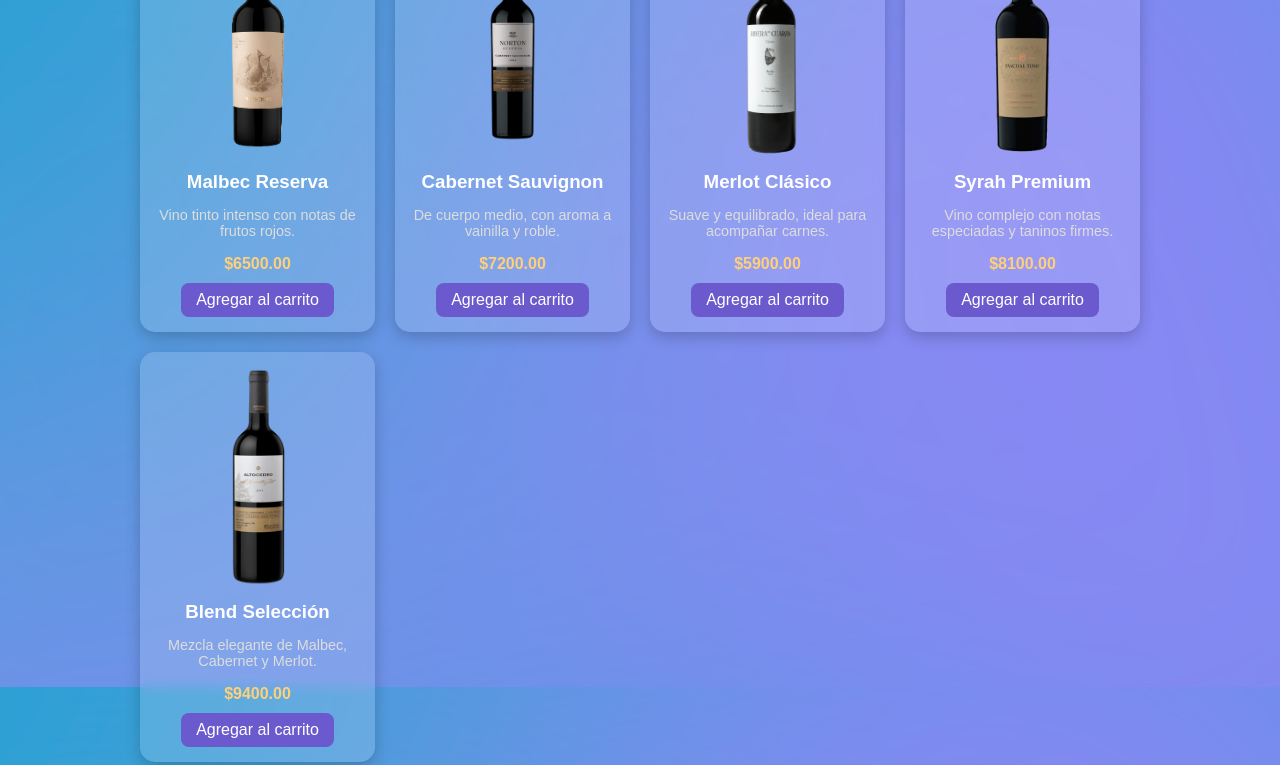
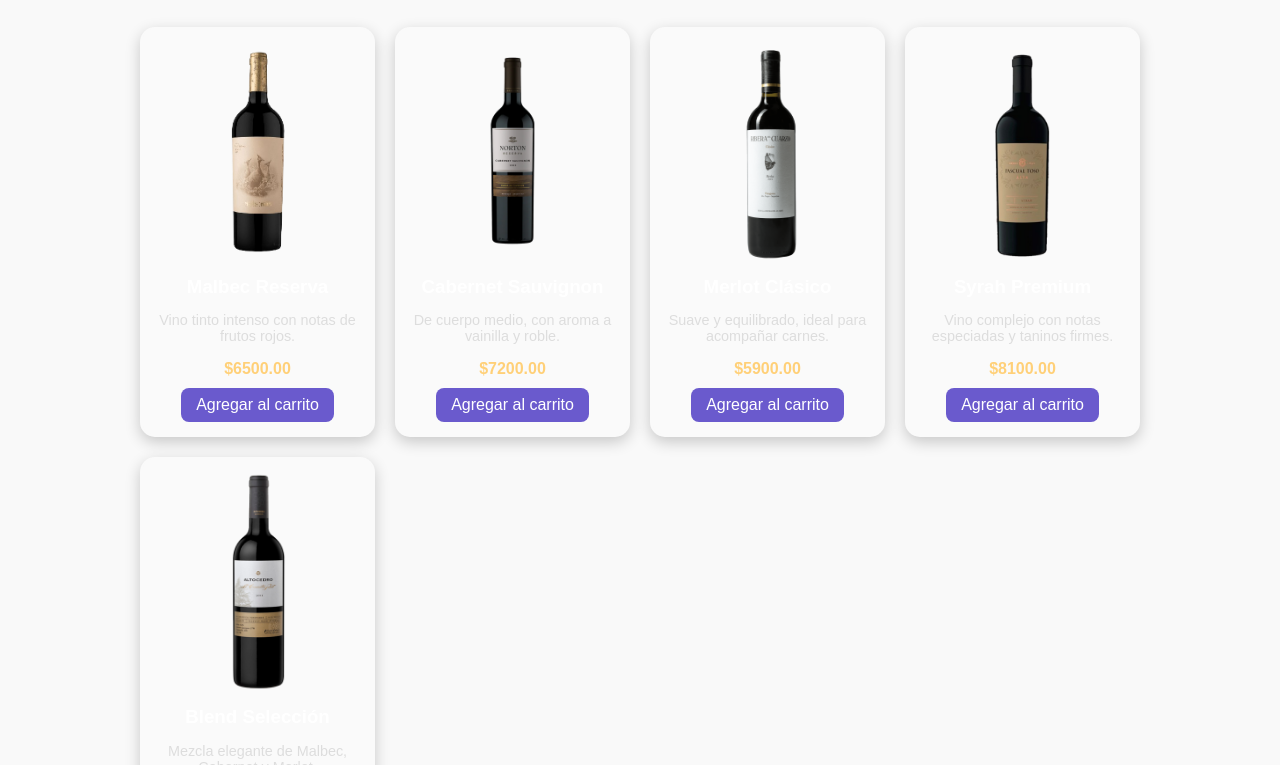
Before and after one commit to Ivan-Soma/practica--java, a plain HTML site: page main.html in a window 1280 px wide. Shown: the part 113-878 px from the top of the page. Drawn offline with Linux system fonts and the light colour scheme; some packages are replaced by stand-ins of ours; a script that the page names is missing.

Commit message:
cambios realizados

```diff
--- a/styles/styles.css
+++ b/styles/styles.css
@@ -34,11 +34,18 @@ body {
    FONDO MAIN
 ===================== */
 .fondomain {
-  background-image: url(../assets/fondoPrepage.svg);
-  background-size: cover;
-  background-position: center;
-  min-height: 100vh;
+  font-family: sans-serif;
+  display: flex;
+  flex-direction: column;
+  align-items: center;
+  justify-content: flex-start; /* para que el contenido no quede centrado verticalmente */
+  min-height: 100vh;           /* permite que el body crezca si hay mucho contenido */
+  margin: 0;
+  padding: 0;
+  overflow: auto;              /* habilita scroll */
+  background-color: #f9f9f9;
 }
+
 
 /* =====================
    MELTING TEXT INDEX
```
